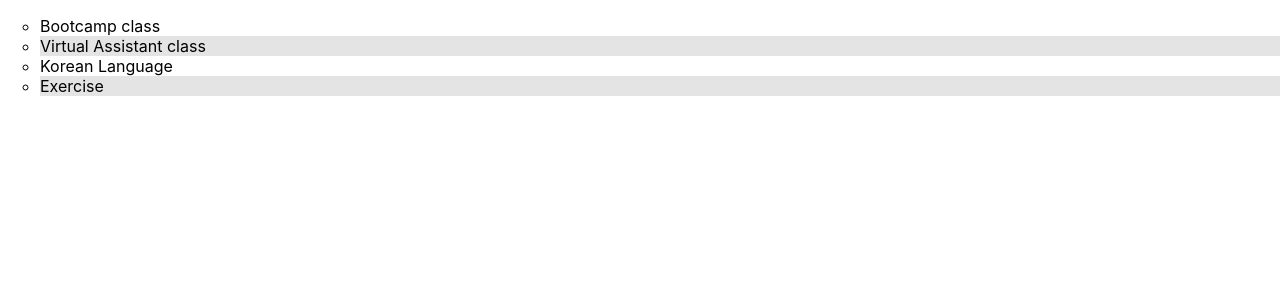
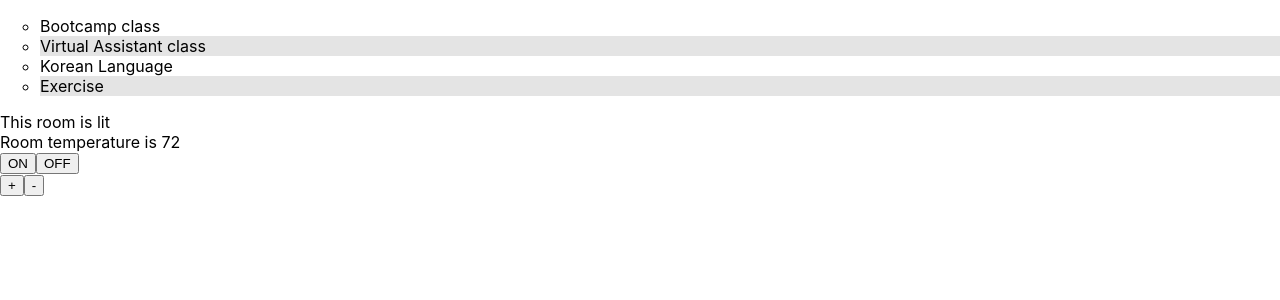
Before and after one commit to AishaZahid21/class3ReactBootcamp, a React (Create React App) app: page / in a window 1280 px wide. Shown: the top 300 px of the page. Built offline with nearby package versions, Linux system fonts and the light colour scheme.

Commit message:
add room component

```diff
--- a/src/App.js
+++ b/src/App.js
@@ -2,6 +2,7 @@ import React from "react"
 import './App.css';
 
 import Todo from "./todo.js"
+import Room from "./room.js"
 
 var tasks=["Bootcamp class","Virtual Assistant class", "Korean Language" , "Exercise"]
 
@@ -10,6 +11,7 @@ function App() {
   return (
     <div>
       <Todo tasks={tasks}/>
+      <Room/>
     </div>
   );
 }
--- /dev/null
+++ b/src/room.css
@@ -0,0 +1,12 @@
+.room{
+    margin: 0;
+    height: 100%;
+  }
+  .lit{
+    background-color: white;
+    color: black;
+  }
+  .dark{
+    background-color: black;
+    color: white;
+  }
--- /dev/null
+++ b/src/room.js
@@ -0,0 +1,47 @@
+import React , {useState} from "react"
+import "./room.css"
+
+function Room(){
+    const [isLit , setLit] = useState(true);
+    const [tempValue, setTemp] = useState(72);
+    const brightness = isLit ? 'lit': 'dark';
+
+  return <div
+   className={`room ${brightness}`}>
+    This room is {isLit ? 'lit' : 'dark'}
+  <br/>
+  Room temperature is {tempValue}
+  <br/>
+
+  <button onClick={()=>{
+    if(!isLit){
+      setLit(!isLit)
+      setTemp(72)
+    }
+  }}> ON </button>
+
+  <button onClick={()=>{
+    if(isLit){
+      setLit(!isLit)
+     setTemp(44)
+    }
+  }}> OFF </button>
+
+  <br/>
+
+  <button onClick={()=>{
+    var newTempValue = tempValue + 1
+    setTemp(newTempValue)
+  }}> + </button>
+
+  <button onClick={()=>{
+    var newTempValue = tempValue - 1
+    setTemp(newTempValue)
+  }}> - </button>
+  <br/>
+
+  </div>
+
+}
+
+export default Room
```
Also changed, not shown: 1 other file (tests, documents, lock files or other folders).
